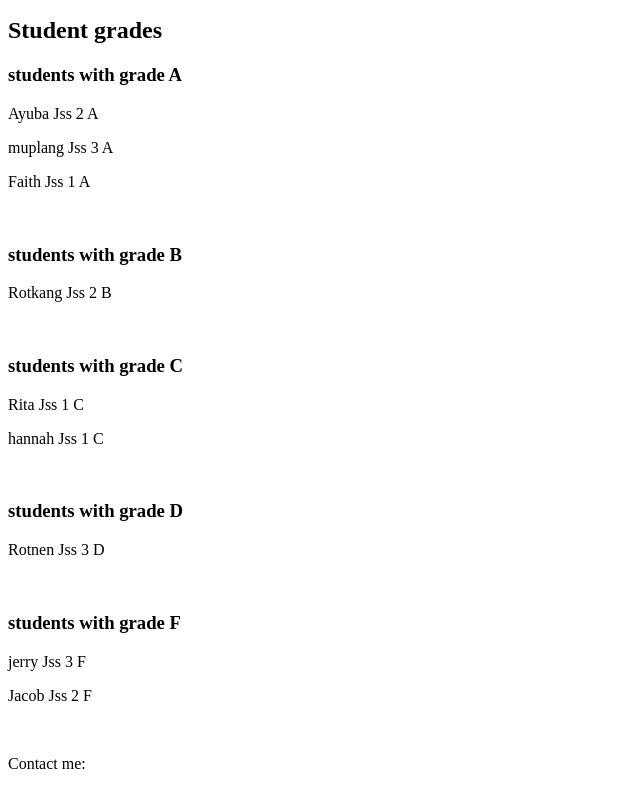
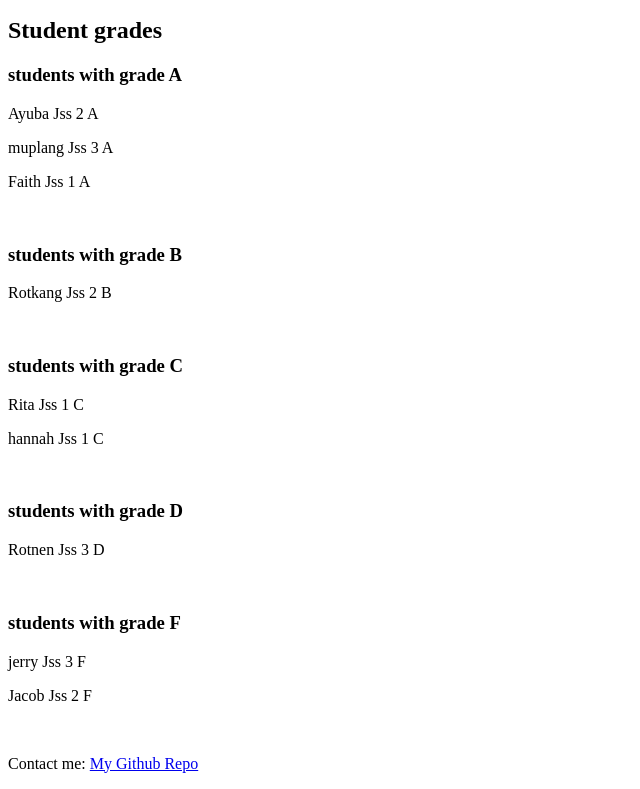
Before and after one commit to samuel17256/student-register, a plain HTML site: page index.html in a window 1280 px wide. Shown: the part 703-1492 px from the top of the page, without its empty margins (0-640 px from the left). Drawn offline with Linux system fonts and the light colour scheme.

Commit message:
add link

```diff
--- a/index.html
+++ b/index.html
@@ -51,7 +51,7 @@
     </div>
     <div>
         <footer>
-            <p>Contact me: <a href=""></a></p>
+            <p>Contact me: <a href="https://github.com/samuel17256/student-register">My Github Repo</a></p>
         </footer>
     </div>
 <script>
```
